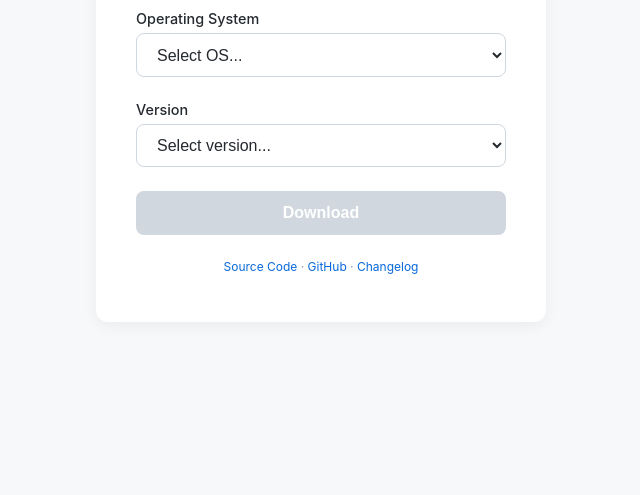
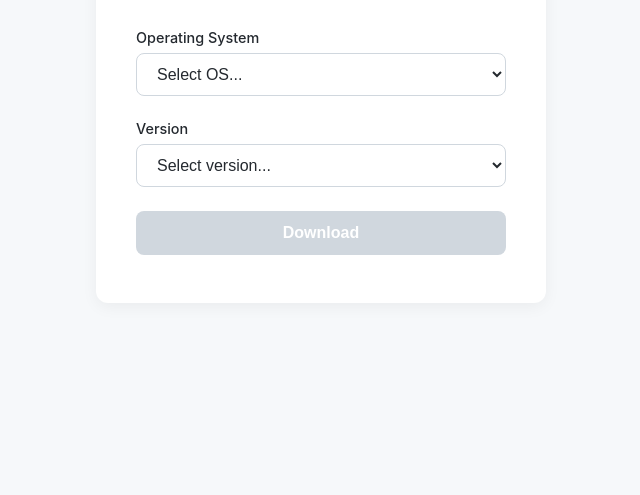
Before and after one commit to Seaman6969/24TETearTrainingSet, a plain HTML site: page index.html in a window 1280 px wide. Shown: the part 305-800 px from the top of the page, without its empty margins (319-959 px from the left). Drawn offline with Linux system fonts and the light colour scheme.

Commit message:
Update index.html

```diff
--- a/index.html
+++ b/index.html
@@ -135,12 +135,6 @@
 
             <button type="submit" class="btn" id="downloadBtn" disabled>Download</button>
         </form>
-
-        <div class="footer">
-            <a href="#">Source Code</a> ·
-            <a href="#">GitHub</a> ·
-            <a href="#">Changelog</a>
-        </div>
     </div>
 
     <script>
@@ -161,9 +155,7 @@
 
             const os = osSelect.value;
             const version = versionSelect.value;
-
-            // Replace this with your actual download URL
-            const downloadUrl = `https://github.com/username/repo/releases/download/v${version}/software-${os}-v${version}.tar.gz`;
+            const downloadUrl = `https://github.com/Seaman6969/24TETearTrainingSet/releases/download/${version}/24TET_earTraining-x86_64.AppImage`;
 
             window.location.href = downloadUrl;
         });
```
